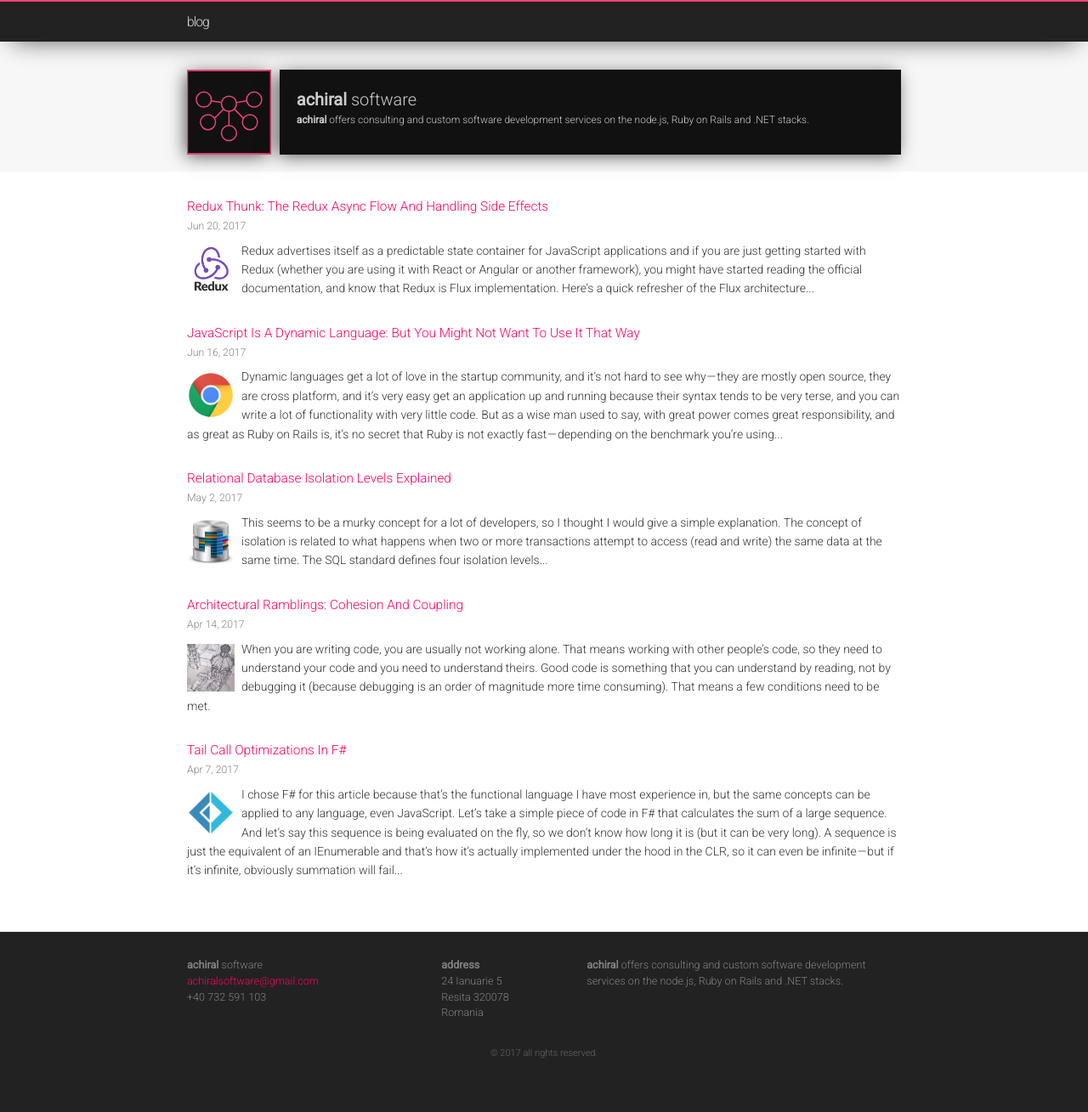
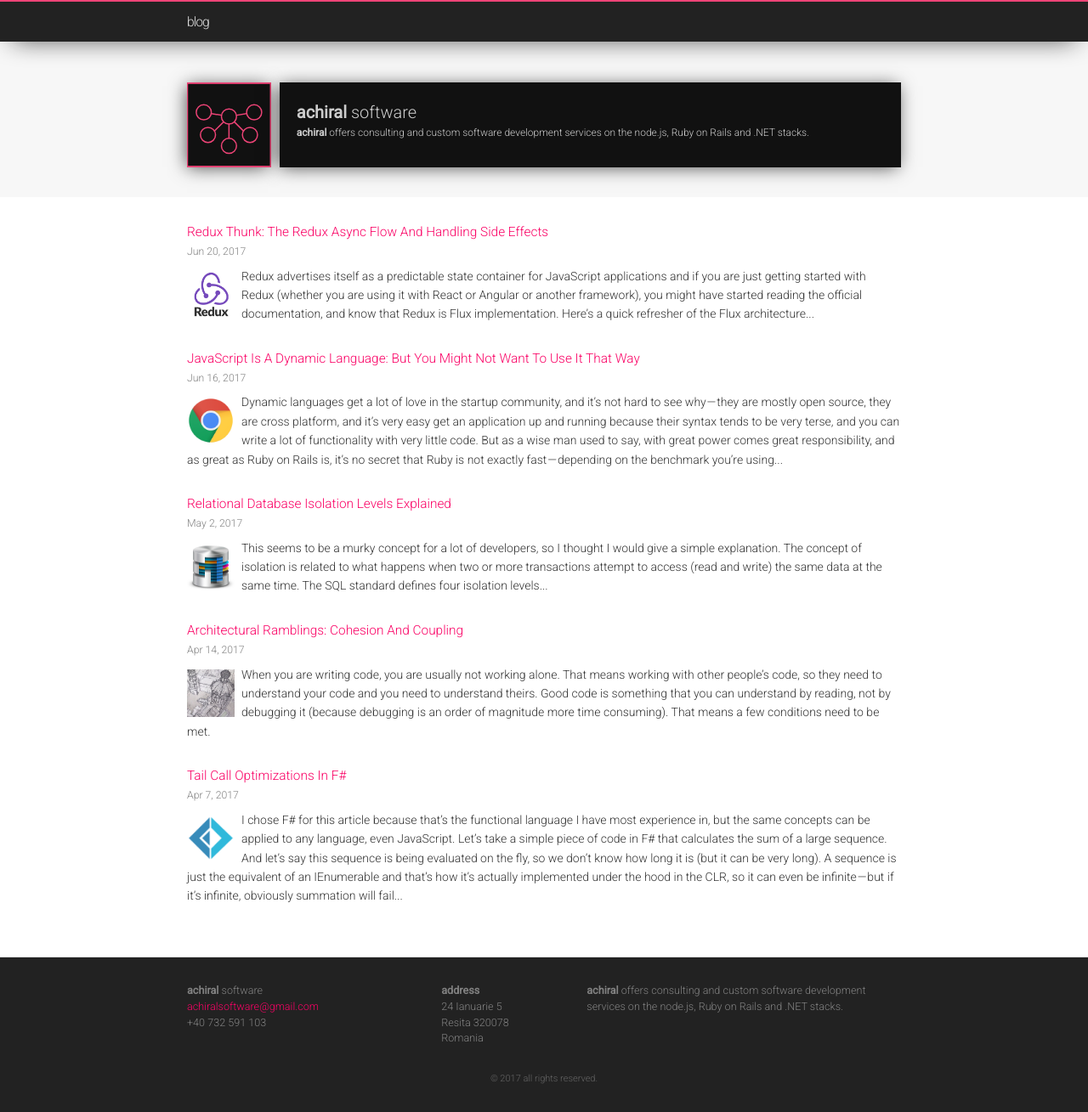
Before and after one commit to toaderflorin/eksia, a Jekyll site: the page built from index.md, in a window 1280 px wide and 1309 px high. Shown: the whole window at 85% size. Built offline with Jekyll 4.4.1, drawn with Linux system fonts in a browser that asks for light colours.

Commit message:
Made header taller.

```diff
--- a/_layouts/default.html
+++ b/_layouts/default.html
@@ -13,7 +13,7 @@
 
             <svg class="site-logo" width="100" height="100" viewBox="0 0 100 100" stroke="#ee4477" stroke-width="1.5" fill="#111"
               xmlns="http://www.w3.org/2000/svg"
-              style="box-shadow: -3px 3px 20px -2px  rgba(0, 0, 0, 0.7); margin: 0;">
+              style="box-shadow: -2px 2px 20px -2px  rgba(0, 0, 0, 0.7); margin: 0;">
               <rect x="0" y="0" width="100" height="100" fill="#111" stroke="fa0265" stroke-width="2.5"/>
               <line x1="50" y1="40" x2="20" y2="35" />
               <line x1="50" y1="40" x2="80" y2="35" />
@@ -27,7 +27,7 @@
               <circle cx="75" cy="62" r="9" />
               <circle cx="50" cy="75" r="9" />
             </svg>
-            <div style=" width: 740px; font-size: 20px; font-weight: 300; color: #ccc; background-color: #111; height: 100px; box-sizing: border-box; margin-left: 10px; padding: 20px; box-shadow: -3px 3px 20px -2px  rgba(0, 0, 0, 0.7);">
+            <div style=" width: 740px; font-size: 20px; font-weight: 300; color: #ccc; background-color: #111; height: 100px; box-sizing: border-box; margin-left: 10px; padding: 20px; box-shadow:  -2px 2px 20px -2px  rgba(0, 0, 0, 0.7);">
               <b>achiral</b> software
               <div style="font-size: 12px;">
                 <b>achiral</b> offers consulting and custom software development services on the node.js, Ruby on Rails and .NET stacks.
--- a/_sass/minima/_layout.scss
+++ b/_sass/minima/_layout.scss
@@ -232,7 +232,7 @@
 
 .gradient {
   color: white;
-  height: 140px;
+  height: 170px;
   max-height: 400px;
   background-color: #f7f7f7;
   // background: linear-gradient(to bottom, #ff308d, #fa0265);
```
Also changed, not shown: 3 other files.
